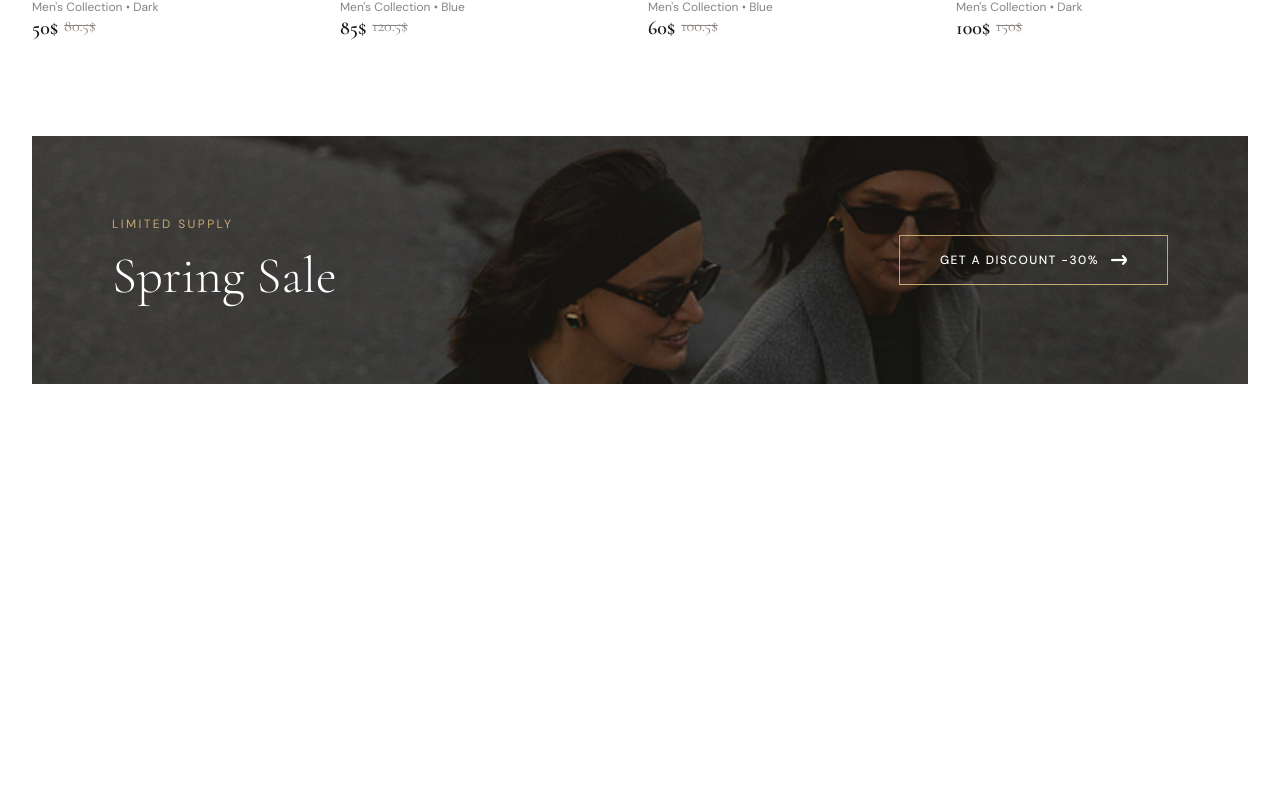
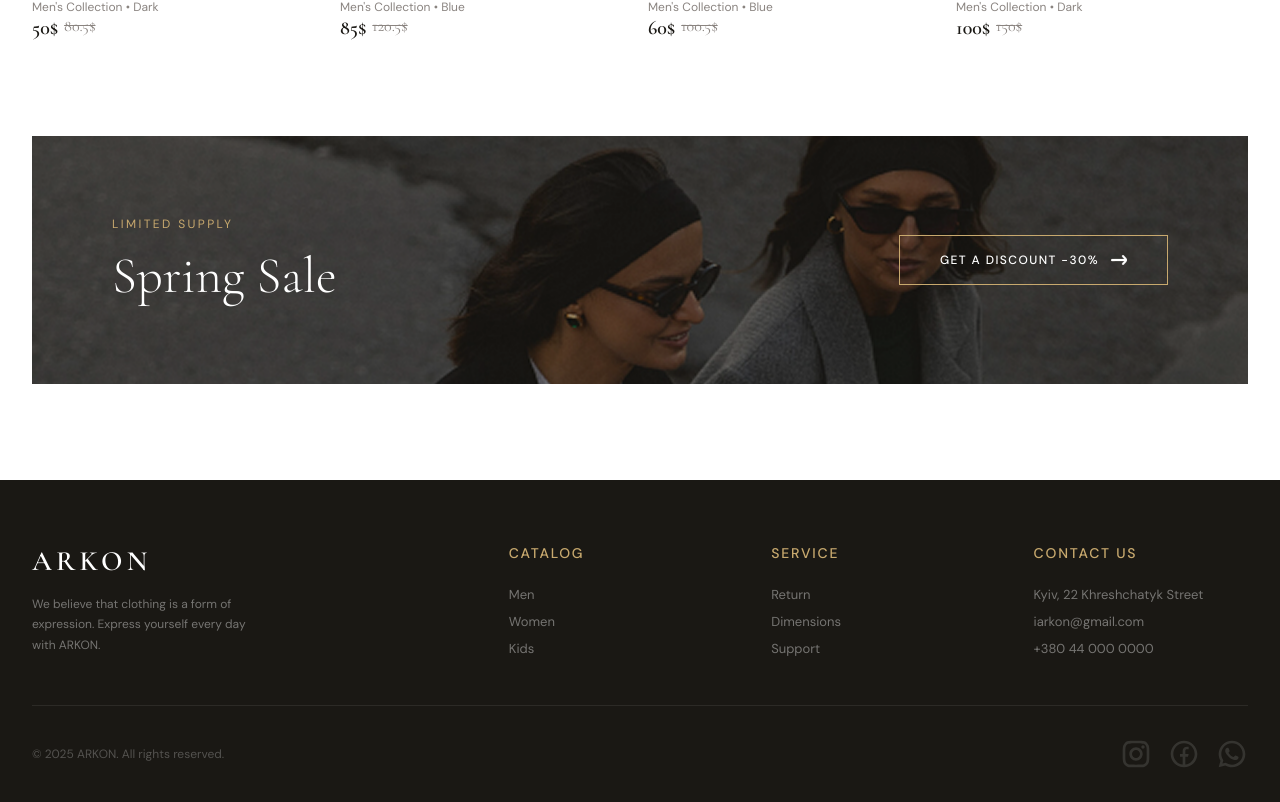
Before and after one commit to yaroslavbuzovskyi/ARKON, a React (Create React App) app in the folder frontend/: page / in a window 1280 px wide. Shown: the part 2262-3064 px from the top of the page. Before the commit the page ends 2742 px from the top, so only its background shows below. Built offline with nearby package versions, Linux system fonts and the light colour scheme.

Commit message:
feat: add footer and install @remixicon/react

```diff
--- a/frontend/package.json
+++ b/frontend/package.json
@@ -3,6 +3,7 @@
   "version": "0.1.0",
   "private": true,
   "dependencies": {
+    "@remixicon/react": "^4.9.0",
     "@testing-library/dom": "^10.4.1",
     "@testing-library/jest-dom": "^6.9.1",
     "@testing-library/react": "^16.3.2",
--- a/frontend/src/App.js
+++ b/frontend/src/App.js
@@ -6,6 +6,7 @@ import ShopCategory from './Pages/ShopCategory';
 import Product from './Pages/Product';
 import Cart from './Pages/Cart'
 import LoginSignup from './Pages/LoginSignup';
+import Footer from './Components/Footer/Footer';
 
 function App() {
   return (
@@ -23,6 +24,7 @@ function App() {
         <Route path='/cart' element={<Cart />} />
         <Route path='/login' element={<LoginSignup />} />
       </Routes>
+      <Footer/>
       </BrowserRouter>
     </div>
   );
--- /dev/null
+++ b/frontend/src/Components/Footer/Footer.css
@@ -0,0 +1,96 @@
+*{
+    list-style: none;
+}
+
+.footer{
+    background: #1A1814;
+}
+
+.footer .container{
+    max-width: 1216px;
+    margin: 0 auto;
+    padding: 4rem 0 2rem;
+}
+
+.footer-logo span{
+    cursor: pointer;
+    font-family: "Cormorant Garamond", serif;
+    font-weight: 600;
+    font-size: 28px;
+    color: white;
+    letter-spacing: 0.15em;
+}
+.footer-logo p{
+    max-width: 240px;
+    font-size: 12px;
+    line-height: 1.7;
+    color: rgba(255, 255, 255, 0.4);
+    margin-top: 1rem;
+}
+
+.footer-top{
+    display: grid;
+    grid-template-columns: 2fr 1fr 1fr 1fr;
+    gap: 3rem;
+    padding-bottom: 3rem;
+}
+
+.footer-column p{
+    font-weight: 500;
+    font-size: 14px;
+    letter-spacing: 1.8px;
+    text-transform: uppercase;
+    color: #C8A96E;
+    margin-bottom: 1.5rem;
+}
+
+.footer-links{
+    display: flex;
+    flex-direction: column;
+    gap: 10px;
+}
+
+.footer-links li{
+    cursor: pointer;
+    font-size: 13px;
+    color: rgba(255, 255, 255, 0.4);
+    transition: 0.3s ease;
+}
+
+.footer-links li:hover{
+    color: white;
+}
+
+.footer hr{
+    width: 100%;
+    height: 1px;
+    border: none;
+    border-top: 1px solid rgba(255, 255, 255, 0.08);
+}
+
+.footer-bottom{
+    display: flex;
+    align-items: center;
+    justify-content: space-between;
+    padding-top: 2rem;
+}
+
+.footer-bottom p{
+    font-size: 12px;
+    color: rgba(255, 255, 255, 0.25);
+}
+
+.footer-social{
+    cursor: pointer;
+    display: flex;
+    gap: 1rem;
+    color: rgba(255, 255, 255, 0.12);
+}
+
+.social-icon{
+    transition: 0.3s ease;
+}
+
+.social-icon:hover{
+    color: #C8A96E;
+}
--- /dev/null
+++ b/frontend/src/Components/Footer/Footer.jsx
@@ -0,0 +1,55 @@
+import React from 'react'
+import './Footer.css'
+import { RiInstagramLine } from '@remixicon/react';
+import { RiFacebookCircleLine } from '@remixicon/react';
+import { RiWhatsappLine } from '@remixicon/react';
+
+const Footer = () => {
+    return (
+        <div className='footer'>
+            <div className="container">
+                <div className="footer-top">
+                    <div className="footer-logo">
+                        <span>ARKON</span>
+                        <p>We believe that clothing is a form of expression. Express yourself every day with ARKON.</p>
+                    </div>
+                    <div className="footer-column">
+                        <p>Catalog</p>
+                        <ul className='footer-links'>
+                            <li>Men</li>
+                            <li>Women</li>
+                            <li>Kids</li>
+                        </ul>
+                    </div>
+                    <div className="footer-column">
+                        <p>Service</p>
+                        <ul className='footer-links'>
+                            <li>Return</li>
+                            <li>Dimensions</li>
+                            <li>Support</li>
+                        </ul>
+                    </div>
+                    <div className="footer-column">
+                        <p>Contact Us</p>
+                        <ul className='footer-links'>
+                            <li>Kyiv, 22 Khreshchatyk Street</li>
+                            <li>iarkon@gmail.com</li>
+                            <li>+380 44 000 0000</li>
+                        </ul>
+                    </div>
+                </div>
+                <hr />
+                <div className="footer-bottom">
+                    <p>© 2025 ARKON. All rights reserved.</p>
+                    <div className="footer-social">
+                        <RiInstagramLine className='social-icon' size={32} />
+                        <RiFacebookCircleLine className='social-icon' size={32} />
+                        <RiWhatsappLine className='social-icon' size={32} />
+                    </div>
+                </div>
+            </div>
+        </div>
+    )
+}
+
+export default Footer
--- a/frontend/src/index.css
+++ b/frontend/src/index.css
@@ -4,6 +4,7 @@ body {
   padding: 0;
   margin: 0;
   box-sizing: border-box;
+  list-style: none;
   font-family: -apple-system, BlinkMacSystemFont, 'Segoe UI', 'Roboto', 'Oxygen',
     'Ubuntu', 'Cantarell', 'Fira Sans', 'Droid Sans', 'Helvetica Neue',
     sans-serif;
```
Also changed, not shown: 1 other file (tests, documents, lock files or other folders).
